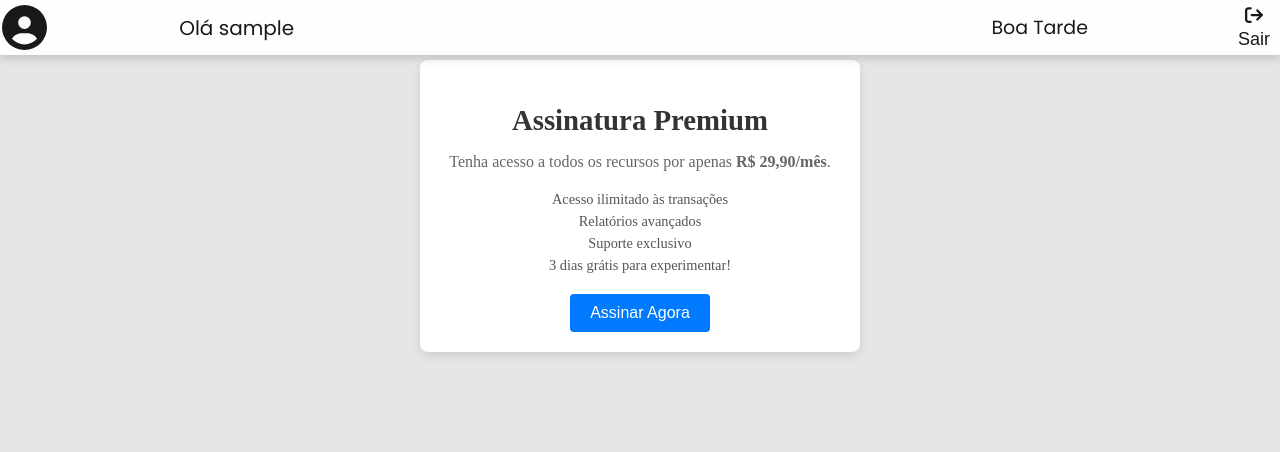
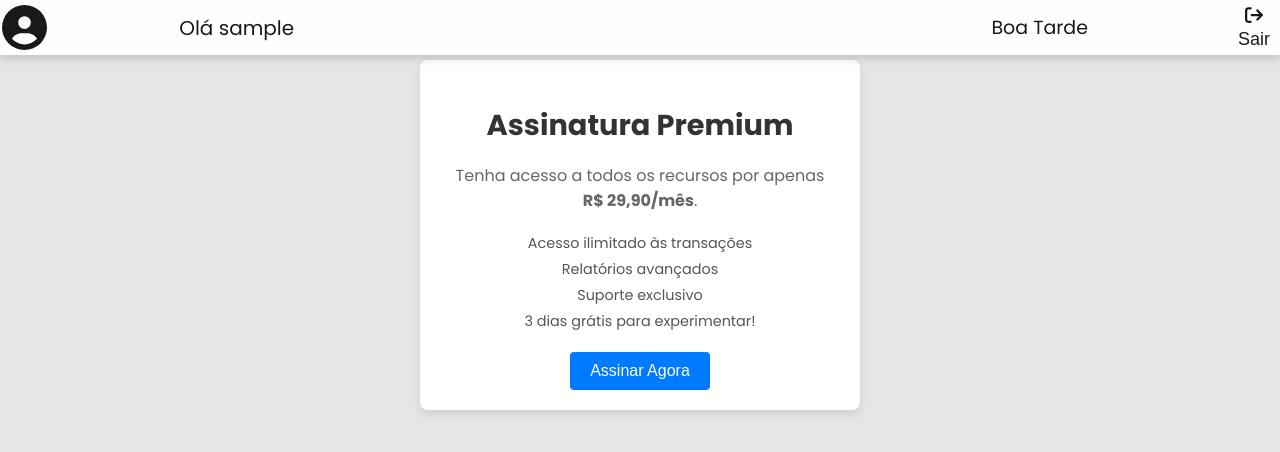
Before and after one commit to Nexusf1re/AbreusFinancial-FrontEnd, a React (Create React App) app: page /payment in a window 1280 px wide. Shown: the top 452 px of the page. Built offline with nearby package versions, Linux system fonts and the light colour scheme; no server answers; sample sign-in values are in the browser's storage.

Commit message:
minor adjustment

```diff
--- a/src/pages/Login/Login.jsx
+++ b/src/pages/Login/Login.jsx
@@ -48,7 +48,6 @@ const Login = ({ onLogin }) => {
             navigate('/home');
           }
         } catch (error) {
-          toast.error("Erro ao verificar a assinatura ou não há cadastro de customer.");
           navigate('/payment'); // Redireciona para a página de pagamento se houver erro na verificação
         }
       }, 2500);
--- a/src/pages/Payment/Payment.jsx
+++ b/src/pages/Payment/Payment.jsx
@@ -58,7 +58,7 @@ const Payment = () => {
       <div className={styles.productCard}>
         <h2 className={styles.productTitle}>Assinatura Premium</h2>
         <p className={styles.productDescription}>
-          Tenha acesso a todos os recursos por apenas <strong>R$ 29,90/mês</strong>.
+          Tenha acesso a todos os recursos por apenas <br /> <strong>R$ 29,90/mês</strong>.
         </p>
         <ul className={styles.benefitsList}>
           <li>Acesso ilimitado às transações</li>
--- a/src/pages/Payment/Payment.module.css
+++ b/src/pages/Payment/Payment.module.css
@@ -6,6 +6,8 @@
   box-shadow: 0 4px 10px rgba(0, 0, 0, 0.1);
   background-color: #ffffff;
   text-align: center;
+  font-family: "Poppins", sans-serif;
+
 }
 
 .productTitle {
```
